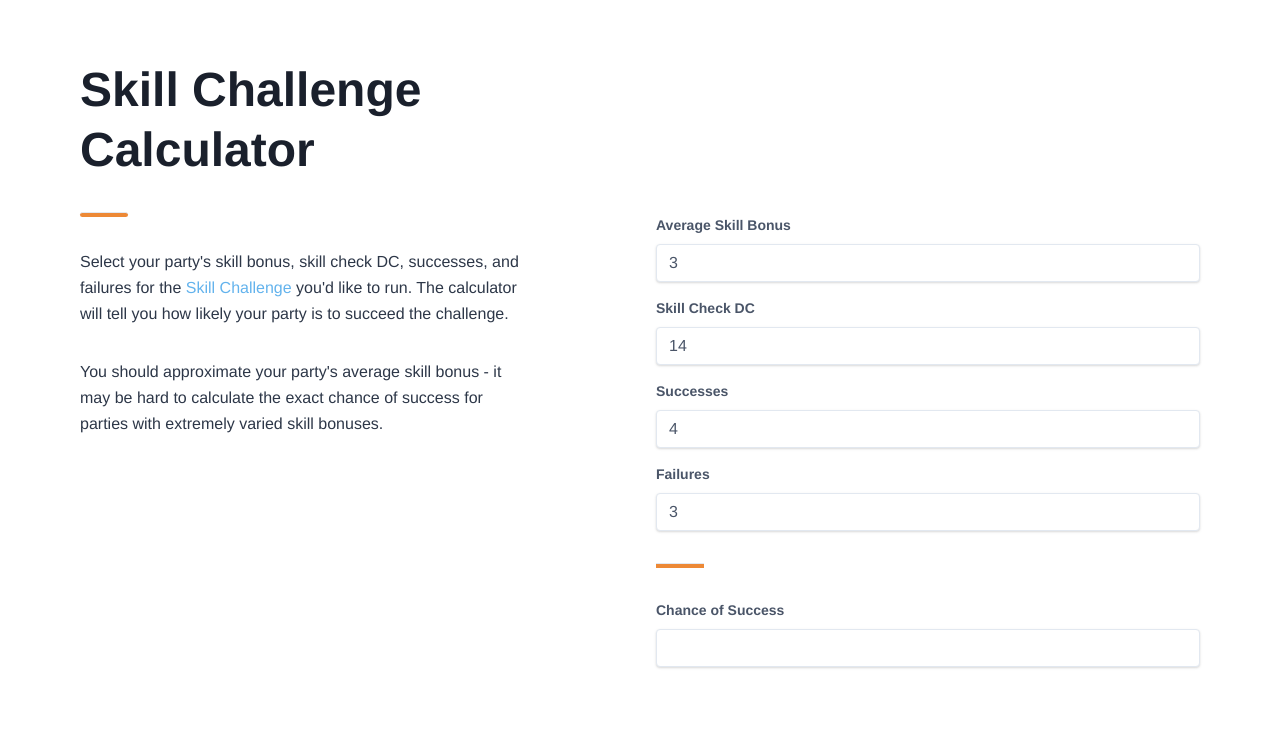
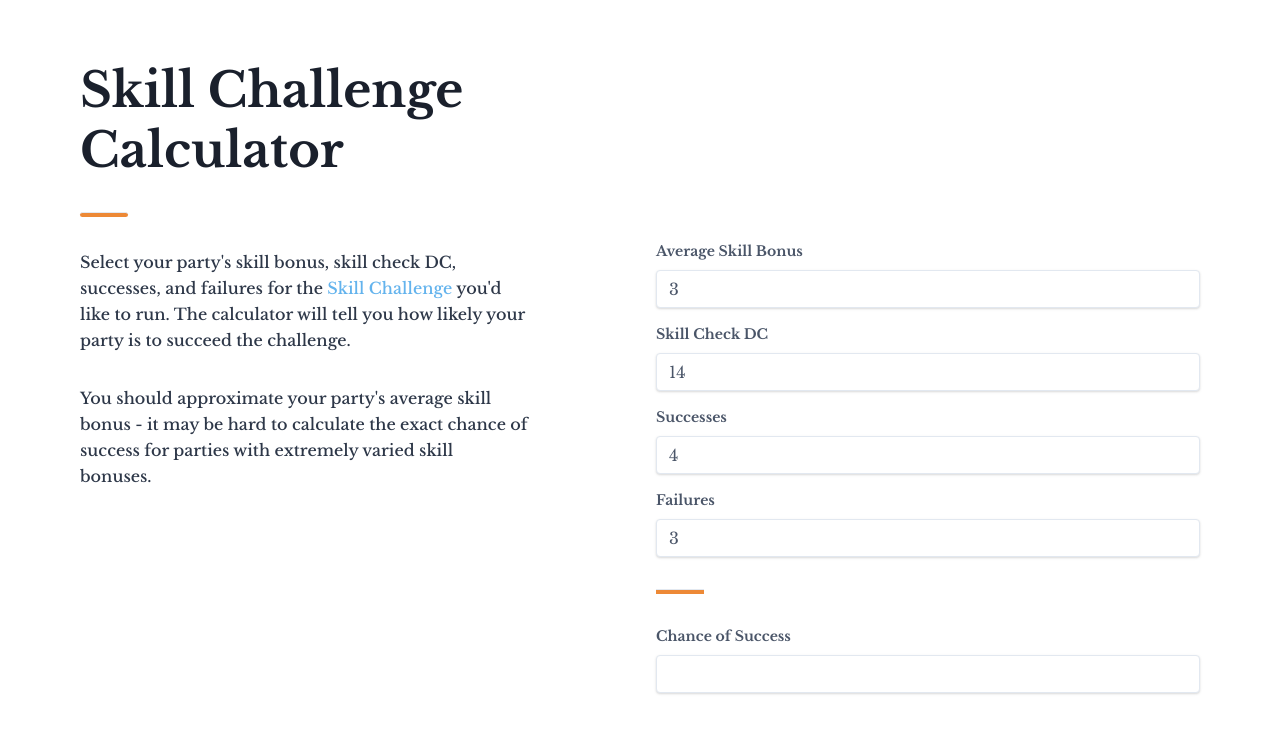
Before and after one commit to grobolom/skill-challenge-calculator, a Vue app in the folder src/frontend/: page / in a window 1280 px wide. Shown: the top 732 px of the page. Built offline with nearby package versions, Linux system fonts and the light colour scheme.

Commit message:
fix up the font style

```diff
--- a/src/frontend/package.json
+++ b/src/frontend/package.json
@@ -16,6 +16,7 @@
     "d3": "^6.1.1",
     "register-service-worker": "^1.7.1",
     "tailwindcss": "^1.7.3",
+    "typeface-libre-baskerville": "^0.0.72",
     "vue": "^3.0.0-0",
     "vue-axios": "^2.1.5",
     "vue-class-component": "^8.0.0-0",
--- a/src/frontend/src/assets/styles/index.css
+++ b/src/frontend/src/assets/styles/index.css
@@ -1,6 +1,10 @@
 @tailwind base;
 @tailwind components;
 @tailwind utilities;
+
+* {
+  font-family: 'Libre Baskerville', sans-serif;
+}
 
 .label {
   @apply text-gray-700 text-sm font-bold mb-2 float-left;
--- a/src/frontend/src/main.ts
+++ b/src/frontend/src/main.ts
@@ -6,4 +6,7 @@ import store from './store'
 import './registerServiceWorker'
 import './assets/styles/index.css'
 
+// this adds the fun D&D font
+require('typeface-libre-baskerville')
+
 createApp(App).use(store).mount('#app')
```
Also changed, not shown: 1 other file (tests, documents, lock files or other folders).
